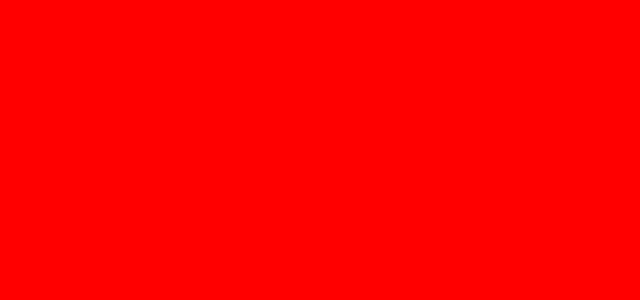
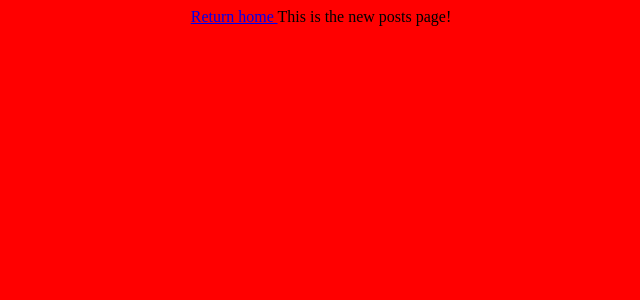
Before and after one commit to brenton-j-andrews/blog_frontend, a React (Create React App) app: page /blog/new_post in a window 1280 px wide. Before the commit this address had no page. Shown: the top 300 px of the page, without its empty margins (327-967 px from the left). Built offline with nearby package versions, Linux system fonts and the light colour scheme.

Commit message:
Basic routing working.

```diff
--- a/src/App.js
+++ b/src/App.js
@@ -1,23 +1,25 @@
 import React from 'react';
+import { BrowserRouter, Routes, Route, Navigate } from 'react-router-dom';
 
 import './Styles/index.css';
+
 import Home from './Pages/Home';
 import NewPost from './Pages/NewPost';
-import { BrowserRouter, Routes, Route } from 'react-router-dom';
 
 function App() {
 
   return (
     <div className="App">
       <div className='content-wrapper'>
-        <BrowserRouter>
+
+        <BrowserRouter basename='/blog'>
           <Routes>
+            <Route path="/" element={ <Navigate to="/posts" /> } />
             <Route path='/posts' element={<Home />} />
             <Route path='/new_post' element={ <NewPost />} />
-
-
           </Routes>
         </BrowserRouter>
+
       </div>
     </div>
   );
--- a/src/Pages/Home.js
+++ b/src/Pages/Home.js
@@ -17,7 +17,7 @@ const Home = () => {
     return (
         <div className="content-wrapper">
             <h1> My Blog! </h1>
-            <a href="/new_post"> Create Post </a>
+            <a href="/blog/new_post"> Create Post </a>
 
             <div className="post-display-wrapper">
                 { postData.map((post) => {
--- a/src/Pages/NewPost.js
+++ b/src/Pages/NewPost.js
@@ -3,7 +3,7 @@ import React from "react";
 const NewPost = () => {
     return (
         <div>
-            <a href="/posts"> Return home </a>
+            <a href="/blog/posts"> Return home </a>
             This is the new posts page!
         </div>
     )
```
